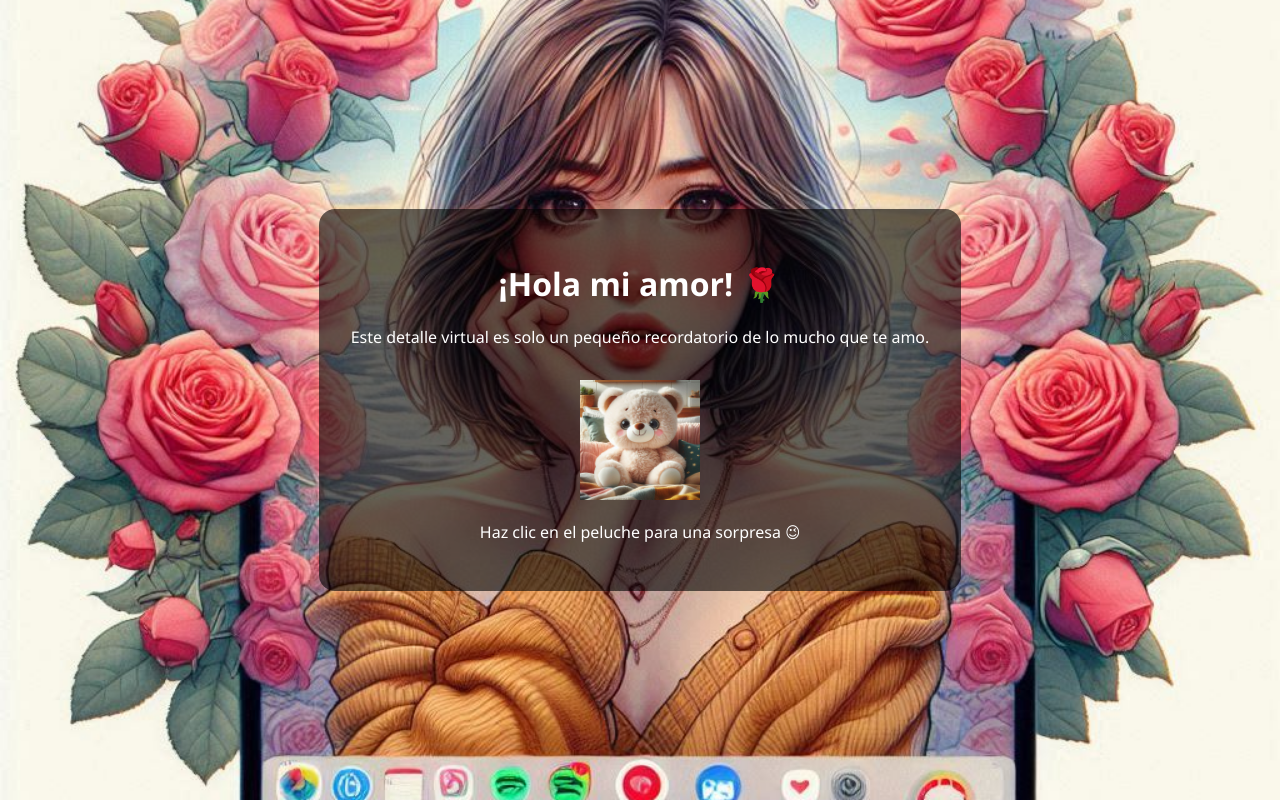
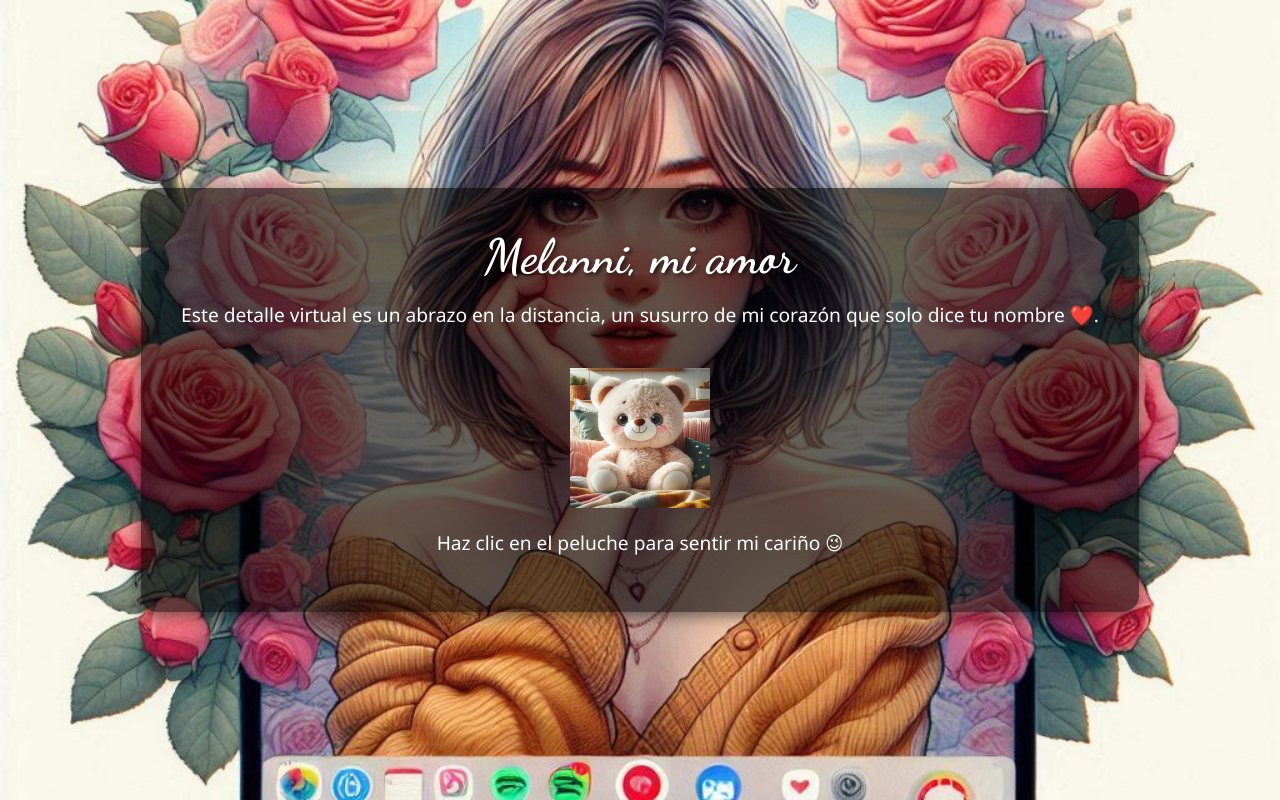
Before and after one commit to Anjos2/RegaloParaMiAmorcito, a plain HTML site: page index.html in a window 1280 px wide. Drawn offline with Linux system fonts and the light colour scheme.

Commit message:
Update index.html

```diff
--- a/index.html
+++ b/index.html
@@ -3,7 +3,9 @@
 <head>
   <meta charset="UTF-8">
   <meta name="viewport" content="width=device-width, initial-scale=1.0">
-  <title>Un detalle para ti 🌹</title>
+  <title>Para mi amorcito :) 🌹</title>
+  <!-- Google Font -->
+  <link href="https://fonts.googleapis.com/css2?family=Dancing+Script:wght@700&display=swap" rel="stylesheet">
   <style>
     body {
       margin: 0;
@@ -19,32 +21,43 @@
     }
     .mensaje {
       background: rgba(0, 0, 0, 0.6);
-      padding: 2rem;
+      padding: 2.5rem;
       border-radius: 1rem;
       max-width: 90%;
+      box-shadow: 0 4px 15px rgba(0,0,0,0.5);
+    }
+    h1 {
+      font-family: 'Dancing Script', cursive;
+      font-size: 3rem;
+      margin: 0;
+      text-shadow: 2px 2px 4px rgba(0,0,0,0.7);
+    }
+    p {
+      font-size: 1.2rem;
+      margin: 1rem 0;
     }
     #peluche {
-      width: 120px;
-      margin-top: 1rem;
+      width: 140px;
+      margin-top: 1.5rem;
       cursor: pointer;
       transition: transform 0.3s ease;
     }
     #peluche:hover {
-      transform: scale(1.3) rotate(-10deg);
+      transform: scale(1.4) rotate(-10deg);
     }
   </style>
 </head>
 <body>
   <div class="mensaje">
-    <h1>¡Hola mi amor! 🌹</h1>
-    <p>Este detalle virtual es solo un pequeño recordatorio de lo mucho que te amo.</p>
-    <img id="peluche" src="assets/peluche.jpeg" alt="Peluche virtual" />
-    <p>Haz clic en el peluche para una sorpresa 😉</p>
+    <h1>Melanni, mi amor</h1>
+    <p>Este detalle virtual es un abrazo en la distancia, un susurro de mi corazón que solo dice tu nombre ❤️.</p>
+    <img id="peluche" src="assets/peluche.jpeg" alt="Peluche para Melanni" />
+    <p>Haz clic en el peluche para sentir mi cariño 😉</p>
   </div>
 
   <script>
     document.getElementById('peluche').addEventListener('click', function() {
-      alert('¡Te quiero hasta la luna y de regreso! 🌙❤️');
+      alert('¡Te quiero hasta las estrellas y más allá, Melanni! 🌟💖');
     });
   </script>
 </body>
```
